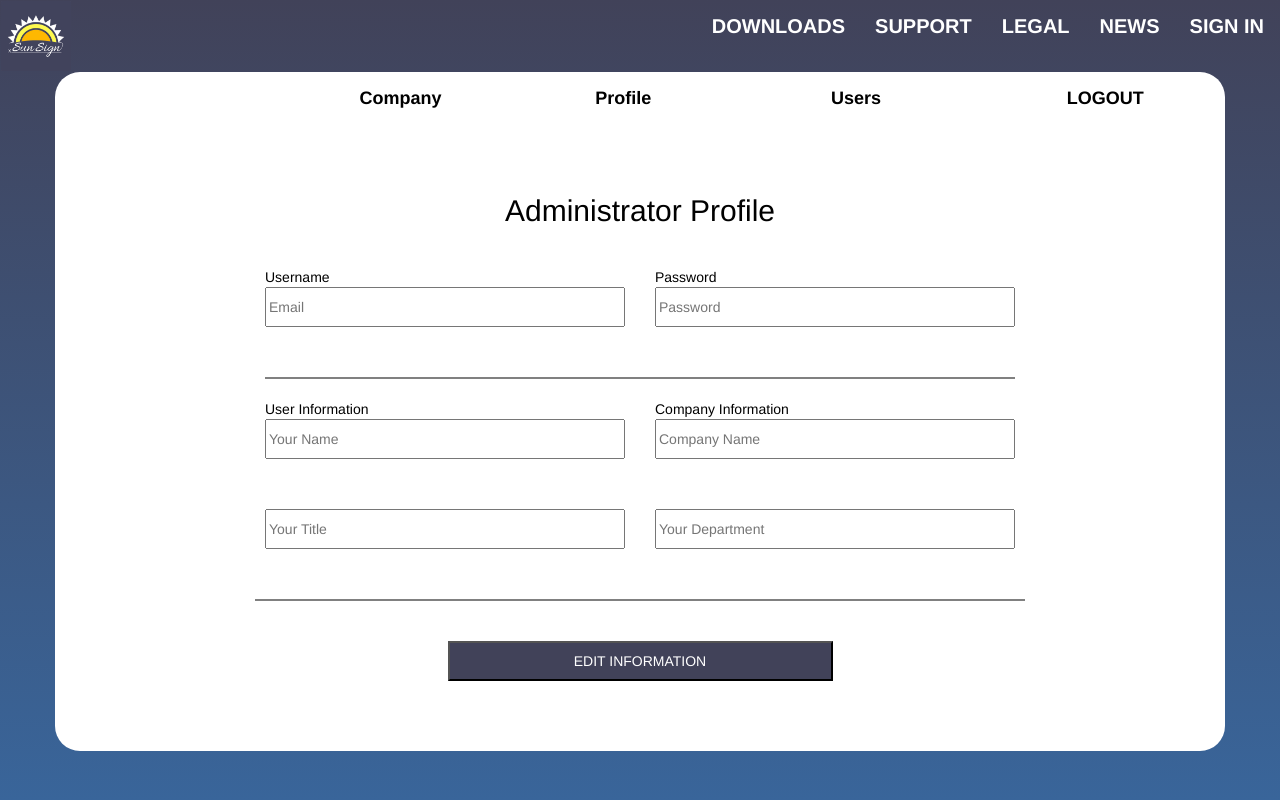
After one commit to chang5CAL/DemoSite, a PHP site: page /demo/admin.html in a window 1280 px wide. The commit adds this page. Run offline with PHP 8.4, Linux system fonts and the light colour scheme; some libraries are stand-ins or nearby versions.

Commit message:
Added admin pages

```diff
--- /dev/null
+++ b/demo/admin.html
@@ -0,0 +1,94 @@
+<!DOCTYPE html>
+<html>
+	<head>
+	  <meta charset="utf-8">
+
+		<link rel="stylesheet" href="http://maxcdn.bootstrapcdn.com/bootstrap/3.3.7/css/bootstrap.min.css">
+		<link rel="stylesheet" type="text/css" href="css/login.css">
+	  <title>Admin Profile</title>
+	  <style>
+			html {
+				min-height: 800px;
+			}
+		</style>
+	</head>
+
+	<body>
+
+		<div class="nav-container"></div>
+
+		<div class="container content">
+			<div class="row">
+				<div class="col-md-offset-2">
+					<div class="nav-container-admin"></div>
+				</div>
+			</div>
+
+			<div class="row">
+				<div class="col-md-offset-2 col-md-8">
+					<h2>
+						<p>Administrator Profile</p>
+					</h2>
+				</div>
+			</div>
+
+			<div class="row">
+
+				<div class="col-md-offset-2 col-md-8">
+					<div class="row">
+						<div class="col-md-6">
+							Username
+							<br>
+							<input id="email" type="text" name="email" placeholder="Email">
+						</div>
+
+						<div class="col-md-6">
+							Password
+							<br>
+							<input id="email-re" type="password" name="password" placeholder="Password">
+						</div>
+					</div>
+
+					<hr />
+					<div class="row">
+						<div class="col-md-6">
+							User Information
+							<input id="name" type="text" name="name" placeholder="Your Name">
+						</div>
+
+						<div class="col-md-6">
+							Company Information
+							<br>
+							<input id="companyName" type="text" name="companyName" placeholder="Company Name">
+						</div>
+					</div>
+
+					<div class="row">
+						<div class="col-md-6">
+							<br>
+							<input id="title" type="text" name="title" placeholder="Your Title">
+						</div>
+						<div class="col-md-6">
+							<br>
+							<input id="department" type="text" name="department" placeholder="Your Department">
+						</div>
+					</div>
+				</div>
+
+			<footer class="row">
+				<div class="col-md-offset-2 col-md-8" class="content">
+					<hr />
+					<p>
+						<br>
+						<input id="signup-btn" class="button" type="button" name="placeholder" value="EDIT INFORMATION" size=50>
+					</p>
+				</div>
+			</div>
+		</footer>
+	</body>
+	<script src="https://ajax.googleapis.com/ajax/libs/jquery/1.12.4/jquery.min.js"></script>
+	<script src="http://maxcdn.bootstrapcdn.com/bootstrap/3.3.7/js/bootstrap.min.js"></script>
+	<script src="https://www.gstatic.com/firebasejs/3.3.0/firebase.js"></script>
+	<script src="js/load.js"></script>
+	<script src="js/signup.js"></script>
+</html>
--- a/demo/css/login.css
+++ b/demo/css/login.css
@@ -67,7 +67,7 @@ icon {
 }
 
 hr {
-	border: solid 1px;
+	border: solid 1px gray;
 }
 
 .login-page {
@@ -104,3 +104,14 @@ hr {
 .navbar-brand {
 	position:absolute;
 }
+
+.admin-nav-font {
+	font-size:18px;
+	color:black;
+}
+
+.admin-nav-font-logout {
+	font-size:18px;
+	color:black;
+	align:right;
+}
--- a/demo/js/load.js
+++ b/demo/js/load.js
@@ -1,5 +1,13 @@
 $(document).ready(function() {
 	$('.nav-container').load('/templates/nav.html')
+});
+
+$(document).ready(function() {
+	$('.nav-container-admin').load('/templates/adminNav.html')
+});
+
+$(document).ready(function() {
+	$('.nav-container-admin-logout').load('/templates/adminNavLogout.html')
 });
 
 // Initialize Firebase
--- /dev/null
+++ b/demo/templates/adminNav.html
@@ -0,0 +1,25 @@
+<nav class="navbar navbar-default">
+  <div class="container-fluid">
+    <div class="col-md-offset-1">
+        <ul class="nav navbar-nav admin-nav-font">
+          <li><a href="adminCompany.html"><b class="admin-nav-font">Company</b></a></li>
+        </ul>
+    </div>
+    <div class="col-md-offset-4">
+        <ul class="nav navbar-nav admin-nav-font">
+          <li><a href="admin.html"><b class="admin-nav-font">Profile</b></a></li>
+        </ul>
+    </div>
+    <div class="col-md-offset-7">
+        <ul class="nav navbar-nav admin-nav-font">
+          <li><a href="adminUsers.html"><b class="admin-nav-font">Users</b></a></li>
+        </ul>
+    </div>
+
+    <div class="col-md-offset-10">
+        <ul class="nav navbar-nav admin-nav-font">
+          <li><a href="logout.html"><b class="admin-nav-font">LOGOUT</b></a></li>
+        </ul>
+    </div>
+  </div>
+</nav>
--- a/demo/templates/nav.html
+++ b/demo/templates/nav.html
@@ -4,11 +4,11 @@
       <a class="navbar-brand" href="#"><img src="img/logo.png" height=70 width=70></a>
     </div>
     <ul class="nav navbar-nav navbar-right nav-font">
-      <li><a href="#"><b class="nav-font">Downloads</b></a></li>
-      <li><a href="#"><b class="nav-font">User Guides</b></a></li>
-      <li><a href="#"><b class="nav-font">Cloud Sync</b></a></li>
-      <li><a href="#"><b class="nav-font">Support</b></a></li>
-      <li><a href="#"><b class="nav-font">News</b></a></li>
+      <li><a href="downloads.html"><b class="nav-font">DOWNLOADS</b></a></li>
+      <li><a href="support.html"><b class="nav-font">SUPPORT</b></a></li>
+      <li><a href="legal.html"><b class="nav-font">LEGAL</b></a></li>
+      <li><a href="news.html"><b class="nav-font">NEWS</b></a></li>
+      <li><a href="login.html"><b class="nav-font">SIGN IN</b></a></li>
     </ul>
   </div>
 </nav>
```
Also changed, not shown: demo/adminCompany.html (added, +94 -0 lines), demo/adminUsers.html (added, +82 -0 lines), demo/downloads.html (added, +42 -0 lines), demo/legal.html (added, +42 -0 lines), demo/news.html (added, +42 -0 lines), demo/support.html (added, +42 -0 lines), demo/templates/adminNavLogout.html (added, +9 -0 lines).
